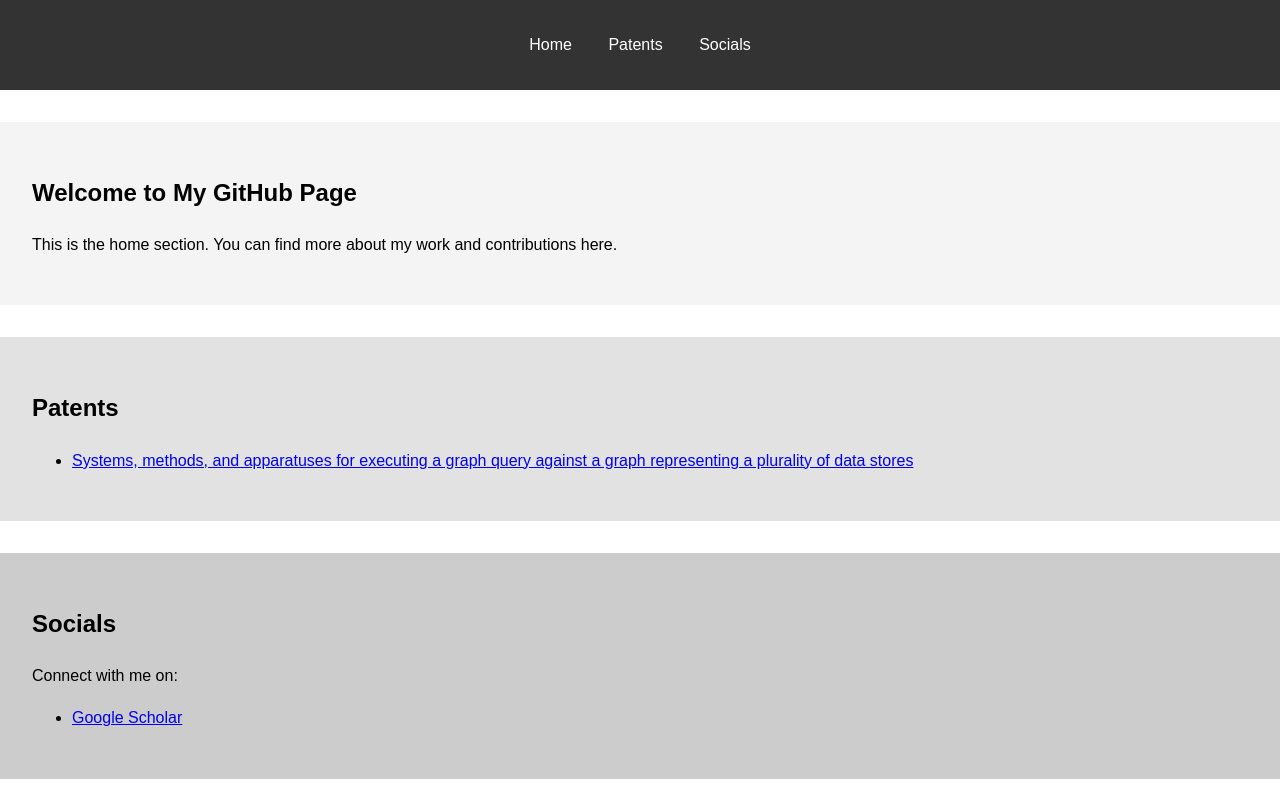
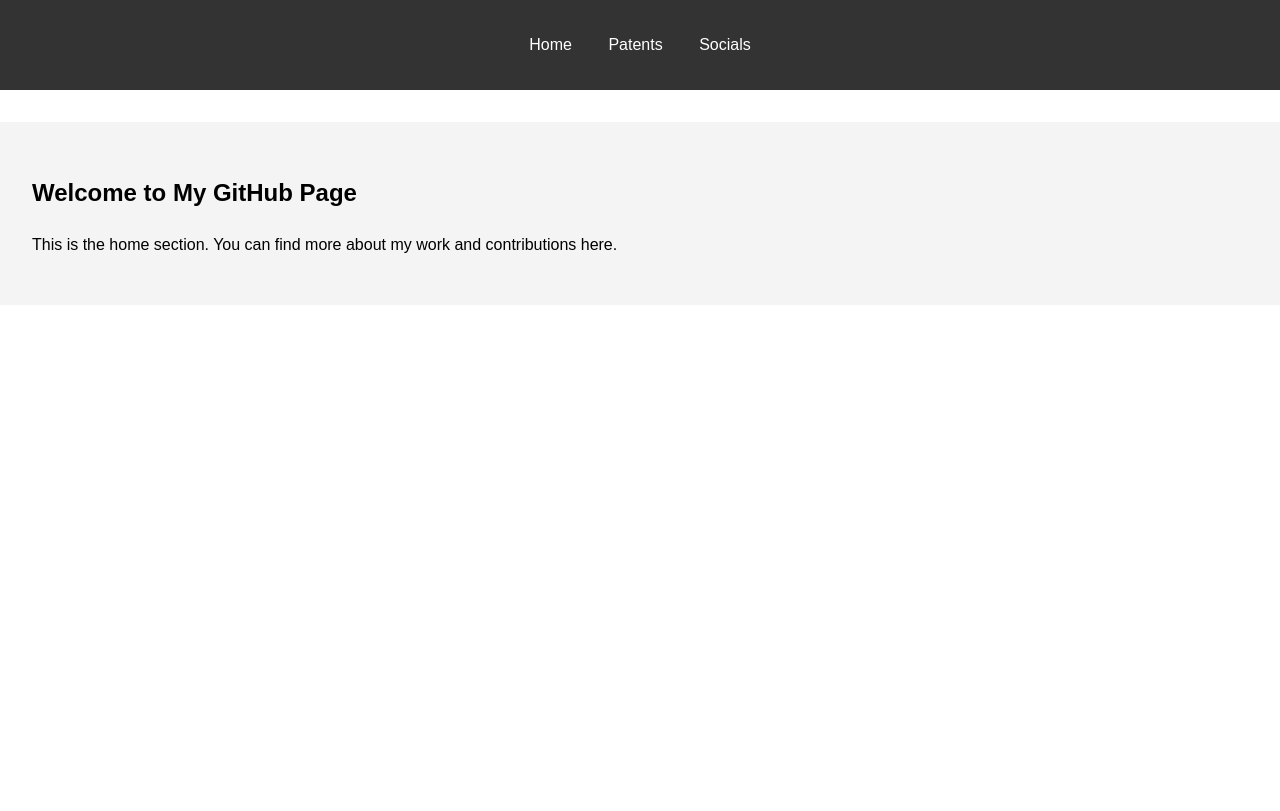
Before and after one commit to ajayborra/ajayborra.github.io, a plain HTML site: page index.html in a window 1280 px wide. Drawn offline with Linux system fonts and the light colour scheme.

Commit message:
Update index.html

```diff
--- a/index.html
+++ b/index.html
@@ -5,29 +5,30 @@
     <meta name="viewport" content="width=device-width, initial-scale=1.0">
     <title>My GitHub Page</title>
     <link rel="stylesheet" href="styles.css">
+    <script src="scripts.js" defer></script>
 </head>
 <body>
     <header>
         <nav>
             <ul>
-                <li><a href="#home">Home</a></li>
-                <li><a href="#patents">Patents</a></li>
-                <li><a href="#socials">Socials</a></li>
+                <li><a href="#home" onclick="showTab('home')">Home</a></li>
+                <li><a href="#patents" onclick="showTab('patents')">Patents</a></li>
+                <li><a href="#socials" onclick="showTab('socials')">Socials</a></li>
             </ul>
         </nav>
     </header>
-    <section id="home">
+    <section id="home" class="tab-content">
         <h1>Welcome to My GitHub Page</h1>
         <p>This is the home section. You can find more about my work and contributions here.</p>
     </section>
-    <section id="patents">
+    <section id="patents" class="tab-content" style="display:none;">
         <h2>Patents</h2>
-        <ul>
+        <ul id="patent-list">
             <li><a href="https://patents.google.com/patent/US11829391B2/en">Systems, methods, and apparatuses for executing a graph query against a graph representing a plurality of data stores</a></li>
             <!-- Add more patents as needed -->
         </ul>
     </section>
-    <section id="socials">
+    <section id="socials" class="tab-content" style="display:none;">
         <h2>Socials</h2>
         <p>Connect with me on:</p>
         <ul>
```
